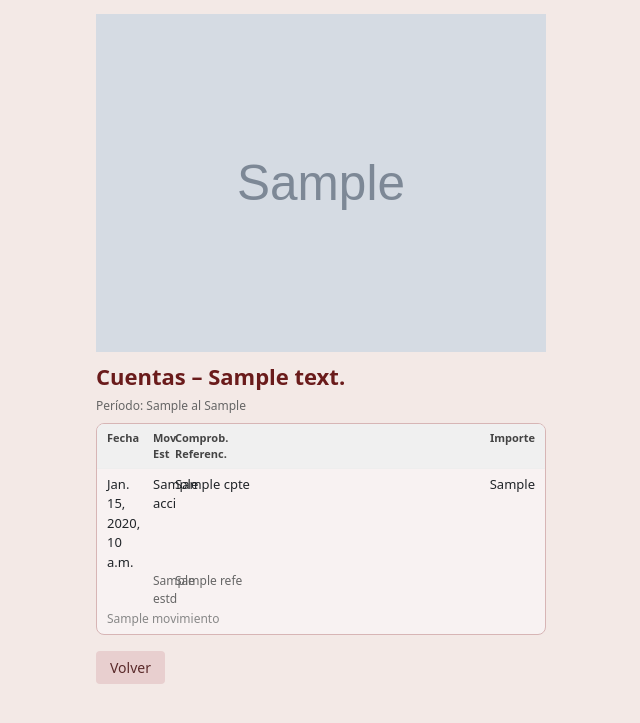
After one commit to Velizpedroeulogio/VentaCupones, a Django app: template ventas/templates/ventas/movimientos.html in a window 1280 px wide. The commit adds this page. Shown: the top 723 px of the page, without its empty margins (319-959 px from the left). Run offline with Django 5.2, Linux system fonts and the light colour scheme; the template is opened without the code that fills it: most values are stand-ins (such as "Sample title", 1, 10 or a date in 2020); grey boxes marked "Sample" are stand-in pictures.

Commit message:
Tag007: botones Ventas/Comisiones y pagina movimientos MDP_MOV
Co-Authored-By: Claude Sonnet 4.6 <noreply@anthropic.com>

```diff
--- a/ventas/templates/ventas/form2.html
+++ b/ventas/templates/ventas/form2.html
@@ -14,7 +14,11 @@
 
     <div class="d-flex justify-content-between align-items-center mt-1 mb-2">
         <span style="font-size:13px;color:#555;">Hola, <strong>{{ nombre }}</strong></span>
-        <a class="byl-btn" href="{% url 'ventas:logout' evn %}" style="font-size:12px;padding:4px 10px;">Salir</a>
+        <div class="d-flex gap-2">
+            <a class="byl-btn" href="{% url 'ventas:movimientos' evn 1 %}" style="font-size:12px;padding:4px 10px;">Ventas</a>
+            <a class="byl-btn" href="{% url 'ventas:movimientos' evn 2 %}" style="font-size:12px;padding:4px 10px;">Comisiones</a>
+            <a class="byl-btn" href="{% url 'ventas:logout' evn %}" style="font-size:12px;padding:4px 10px;">Salir</a>
+        </div>
     </div>
 
     {% if not precios_lista %}
--- /dev/null
+++ b/ventas/templates/ventas/movimientos.html
@@ -0,0 +1,71 @@
+{% extends "base.html" %}
+{% block title %}{{ prd_desc }}{% endblock %}
+
+{% block content %}
+<div class="byl-pad">
+
+    {% if img_evento %}
+    <div class="mt-2 mb-2">
+        <img class="byl-img-evento" src="{{ img_evento }}" alt="Evento">
+    </div>
+    {% endif %}
+
+    <div class="byl-title mt-2 mb-1">Cuentas – {{ prd_desc }}</div>
+
+    {% if periodo_desde %}
+    <div style="font-size:12px;color:#666;margin-bottom:8px;">
+        Período: {{ periodo_desde }} al {{ periodo_hasta }}
+    </div>
+    {% endif %}
+
+    {% if movimientos %}
+    <div class="byl-card" style="padding:0;overflow:hidden;">
+
+        <!-- Encabezado -->
+        <div style="background:#f0f0f0;padding:6px 10px 0 10px;">
+            <div style="display:grid;grid-template-columns:42px 18px 1fr 90px;gap:4px;font-size:11px;font-weight:bold;color:#444;">
+                <span>Fecha</span>
+                <span>Mov</span>
+                <span>Comprob.</span>
+                <span style="text-align:right;">Importe</span>
+            </div>
+            <div style="display:grid;grid-template-columns:42px 18px 1fr 90px;gap:4px;font-size:11px;font-weight:bold;color:#444;padding-bottom:5px;">
+                <span></span>
+                <span>Est</span>
+                <span>Referenc.</span>
+                <span></span>
+            </div>
+        </div>
+
+        <!-- Registros -->
+        {% for m in movimientos %}
+        <div style="border-top:1px solid #eee;padding:6px 10px;">
+            <div style="display:grid;grid-template-columns:42px 18px 1fr 90px;gap:4px;font-size:13px;">
+                <span>{{ m.fecha_fmt }}</span>
+                <span>{{ m.acci }}</span>
+                <span>{{ m.cpte }}</span>
+                <span style="text-align:right;white-space:nowrap;">{{ m.valo_fmt }}</span>
+            </div>
+            <div style="display:grid;grid-template-columns:42px 18px 1fr 90px;gap:4px;font-size:12px;color:#666;">
+                <span></span>
+                <span>{{ m.estd }}</span>
+                <span>{{ m.refe }}</span>
+                <span></span>
+            </div>
+            {% if m.per_nombre %}
+            <div style="font-size:12px;color:#888;margin-top:2px;">{{ m.per_nombre }}</div>
+            {% endif %}
+        </div>
+        {% endfor %}
+
+    </div>
+    {% else %}
+    <div class="byl-card" style="font-size:13px;color:#999;">Sin movimientos registrados.</div>
+    {% endif %}
+
+    <div class="mt-3">
+        <a class="byl-btn" href="{% url 'ventas:principal' evn %}">Volver</a>
+    </div>
+
+</div>
+{% endblock %}
--- a/ventas/urls.py
+++ b/ventas/urls.py
@@ -19,4 +19,5 @@ urlpatterns = [
     path("<int:evn>/datos/guardar/",         views.datos_guardar_api, name="datos_guardar"),
     path("<int:evn>/datos/lookup/",          views.datos_lookup_api,  name="datos_lookup"),
     path("<int:evn>/confirmar-venta/",       views.confirmar_venta_api, name="confirmar_venta"),
+    path("<int:evn>/movimientos/<int:prd>/", views.movimientos_view,    name="movimientos"),
 ]
```
Also changed, not shown: ventas/services.py (+33 -0 lines), ventas/views.py (+25 -0 lines).
